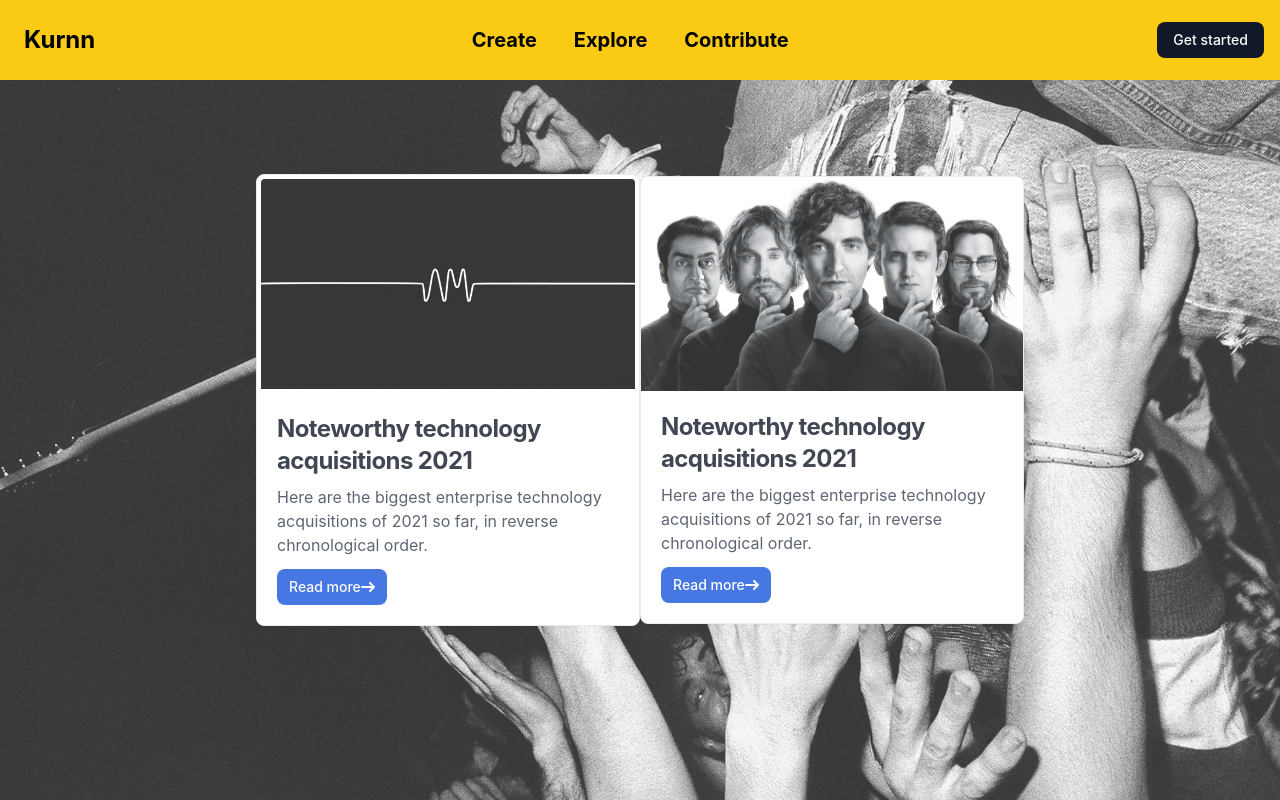
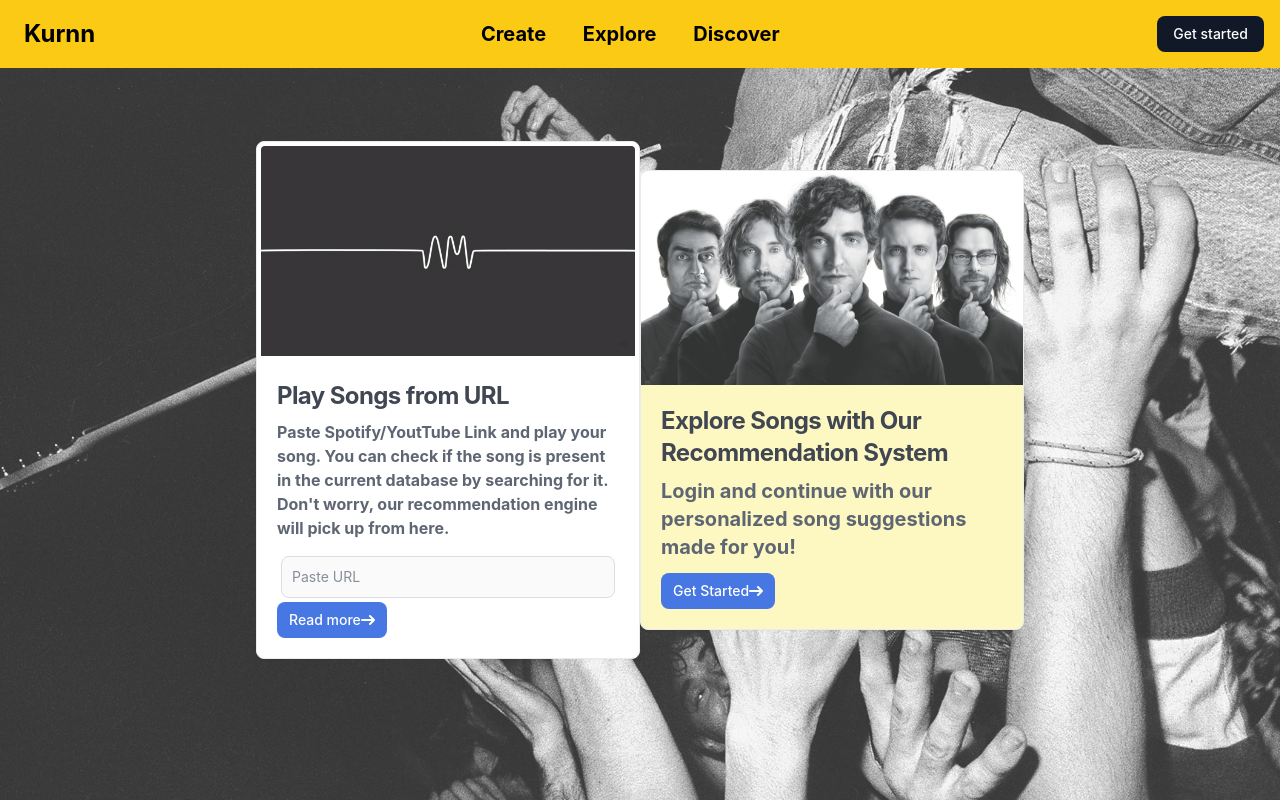
Before and after one commit to aniketgope00/Kurnn, a Flask app: page /explore in a window 1280 px wide. Run offline with Flask 3, Linux system fonts and the light colour scheme; some libraries are stand-ins or nearby versions.

Commit message:
new navbar, pages

```diff
--- a/app.py
+++ b/app.py
@@ -215,5 +215,11 @@ def check():
 def explore():
     return render_template("explore.html")
 
+@app.route('/discover')
+def contribute():
+    header_rows = generate_rows.get_header_rows()
+    print(header_rows)
+    return render_template("discover.html", header_rows = header_rows)
+
 if __name__ == "__main__":
     app.run(debug=True)
--- a/templates/base_template.html
+++ b/templates/base_template.html
@@ -9,7 +9,7 @@
 <body class="m-0 p-0">
   <nav class="bg-yellow-300 fixed w-full z-20 top-0 start-0 mb-0">
     <div class="max-w-screen-xl flex flex-wrap items-center justify-between mx-auto p-4">
-        <a href="/home" class="flex items-center space-x-3 rtl:space-x-reverse">
+        <a href="/home" class="rtl:space-x-reverse">
             <span class="text-2xl font-bold whitespace-nowrap text-black p-2">Kurnn</span>
         </a>
         <div class="flex md:order-2 space-x-3 md:space-x-0 rtl:space-x-reverse">
@@ -24,7 +24,7 @@
         <div class="text-xl text-black font-bold">
             <a href="/" class="p-4">Create</a>
             <a href="/explore" class="p-4">Explore</a>
-            <a href="/" class="p-4">Contribute</a>
+            <a href="/discover" class="p-4">Discover</a>
         </div>
     </div>
 </nav>
--- a/templates/explore.html
+++ b/templates/explore.html
@@ -8,9 +8,14 @@
         </a>
         <div class="p-5">
             <a href="#">
-                <h5 class="mb-2 text-2xl font-bold tracking-tight text-gray-900 dark:text-white">Noteworthy technology acquisitions 2021</h5>
+                <h5 class="mb-2 text-2xl font-bold tracking-tight text-gray-900 dark:text-white">Play Songs from URL</h5>
             </a>
-            <p class="mb-3 font-normal text-gray-700 dark:text-gray-400">Here are the biggest enterprise technology acquisitions of 2021 so far, in reverse chronological order.</p>
+            <p class="mb-3 font-bold text-gray-700 dark:text-gray-400">
+                Paste Spotify/YoutTube Link and play your song. You can check if the song is present in the current database by searching for it. Don't worry, our recommendation engine will pick up from here.
+                <div class = "p-1">
+                    <input type="text" id="first_name" class="bg-gray-50 border border-gray-300 text-gray-900 text-sm rounded-lg focus:ring-blue-500 focus:border-blue-500 block w-full p-2.5 dark:bg-gray-700 dark:border-gray-600 dark:placeholder-gray-400 dark:text-white dark:focus:ring-blue-500 dark:focus:border-blue-500" placeholder="Paste URL" required />
+                </div>
+            </p>
             <a href="#" class="inline-flex items-center px-3 py-2 text-sm font-medium text-center text-white bg-blue-700 rounded-lg hover:bg-blue-800 focus:ring-4 focus:outline-none focus:ring-blue-300 dark:bg-blue-600 dark:hover:bg-blue-700 dark:focus:ring-blue-800">
                 Read more
                 <svg class="rtl:rotate-180 w-3.5 h-3.5 ms-2" aria-hidden="true" xmlns="http://www.w3.org/2000/svg" fill="none" viewBox="0 0 14 10">
@@ -20,17 +25,17 @@
         </div>
     </div>
 
-    <div class="max-w-sm bg-white border border-gray-200 rounded-lg shadow-sm dark:bg-gray-800 dark:border-gray-700 m-4">
+    <div class="max-w-sm bg-yellow-100 border border-gray-200 rounded-lg shadow-sm dark:bg-gray-800 dark:border-gray-700 m-4">
         <a href="#">
             <img class="rounded-t-lg" src="../static/576872.jpg" alt="" />
         </a>
         <div class="p-5">
             <a href="#">
-                <h5 class="mb-2 text-2xl font-bold tracking-tight text-gray-900 dark:text-white">Noteworthy technology acquisitions 2021</h5>
+                <h5 class="mb-2 text-2xl font-bold tracking-tight text-gray-900 dark:text-white">Explore Songs with Our Recommendation System</h5>
             </a>
-            <p class="mb-3 font-normal text-gray-700 dark:text-gray-400">Here are the biggest enterprise technology acquisitions of 2021 so far, in reverse chronological order.</p>
+            <p class="mb-3 text-xl font-bold text-gray-700 dark:text-gray-400">Login and continue with our personalized song suggestions made for you!</p>
             <a href="#" class="inline-flex items-center px-3 py-2 text-sm font-medium text-center text-white bg-blue-700 rounded-lg hover:bg-blue-800 focus:ring-4 focus:outline-none focus:ring-blue-300 dark:bg-blue-600 dark:hover:bg-blue-700 dark:focus:ring-blue-800">
-                Read more
+                Get Started
                 <svg class="rtl:rotate-180 w-3.5 h-3.5 ms-2" aria-hidden="true" xmlns="http://www.w3.org/2000/svg" fill="none" viewBox="0 0 14 10">
                     <path stroke="currentColor" stroke-linecap="round" stroke-linejoin="round" stroke-width="2" d="M1 5h12m0 0L9 1m4 4L9 9"/>
                 </svg>
```
Also changed, not shown: kurnn-db6f1-firebase-adminsdk-348aw-00903fd452.json (deleted, +0 -13 lines), templates/discover.html (added, +46 -0 lines), 1 other file.
